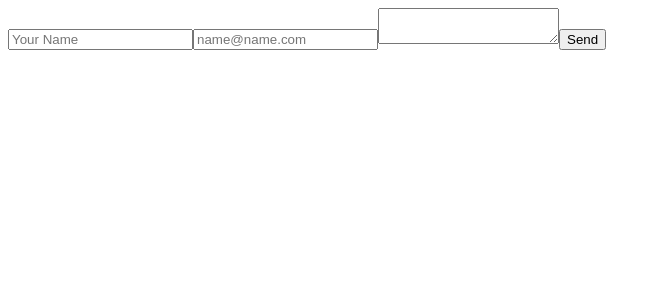
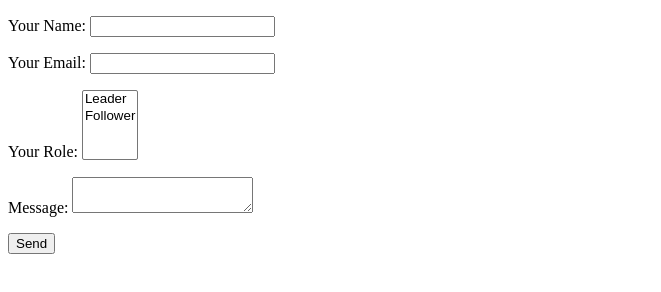
Before and after one commit to robZuk/marta, a Gatsby site: page /Contact in a window 1280 px wide. Shown: the whole page, without its empty margins (0-661 px from the left). Built offline with nearby package versions, Linux system fonts and the light colour scheme; Gatsby itself is replaced by a stand-in of ours.

Commit message:
new form

```diff
--- a/src/pages/Contact.js
+++ b/src/pages/Contact.js
@@ -5,16 +5,34 @@
 
 const Contact = () => {
   return (
-    <form
-      name="contact-form"
-      action="POST"
-      data-netlify="true"
-      data-netlify-honeypot="bot-field"
-    >
-      <input name="name" placeholder="Your Name" type="text" />
-      <input name="email" placeholder="name@name.com" type="email" />
-      <textarea name="message" />
-      <button>Send</button>
+    <form name="contact" method="POST" data-netlify="true">
+      <p>
+        <label>
+          Your Name: <input type="text" name="name" />
+        </label>
+      </p>
+      <p>
+        <label>
+          Your Email: <input type="email" name="email" />
+        </label>
+      </p>
+      <p>
+        <label>
+          Your Role:{" "}
+          <select name="role[]" multiple>
+            <option value="leader">Leader</option>
+            <option value="follower">Follower</option>
+          </select>
+        </label>
+      </p>
+      <p>
+        <label>
+          Message: <textarea name="message"></textarea>
+        </label>
+      </p>
+      <p>
+        <button type="submit">Send</button>
+      </p>
     </form>
   );
 };
```
